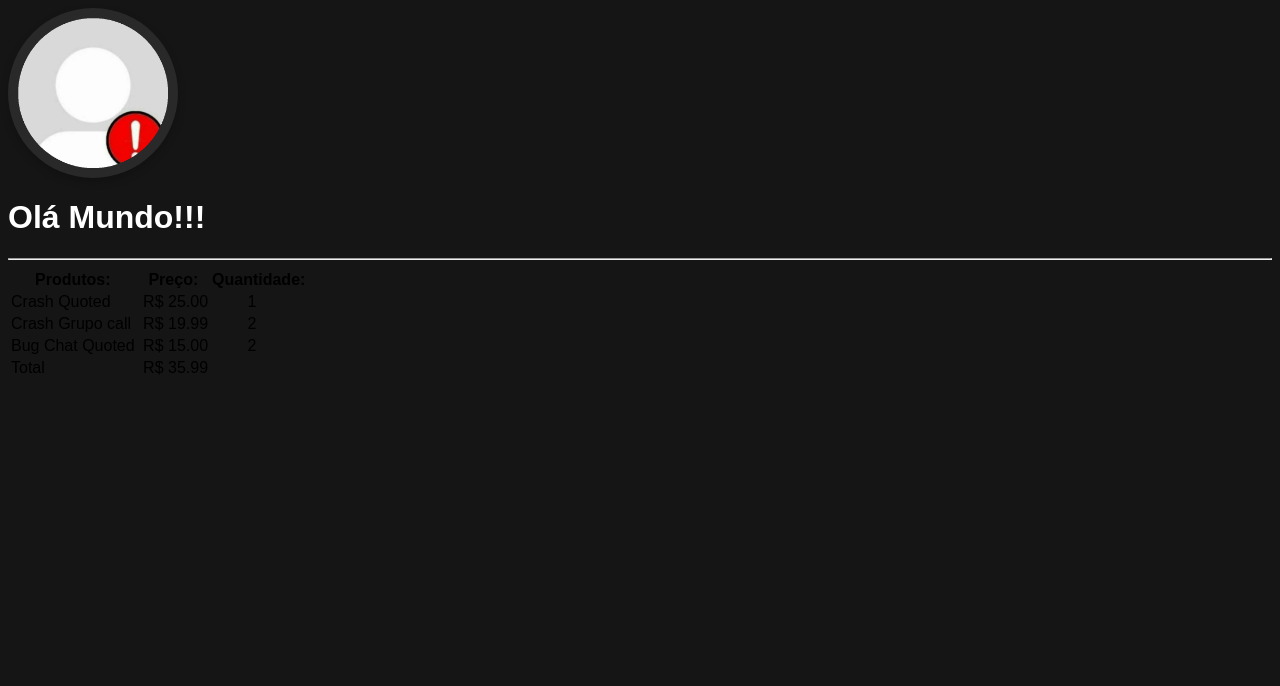
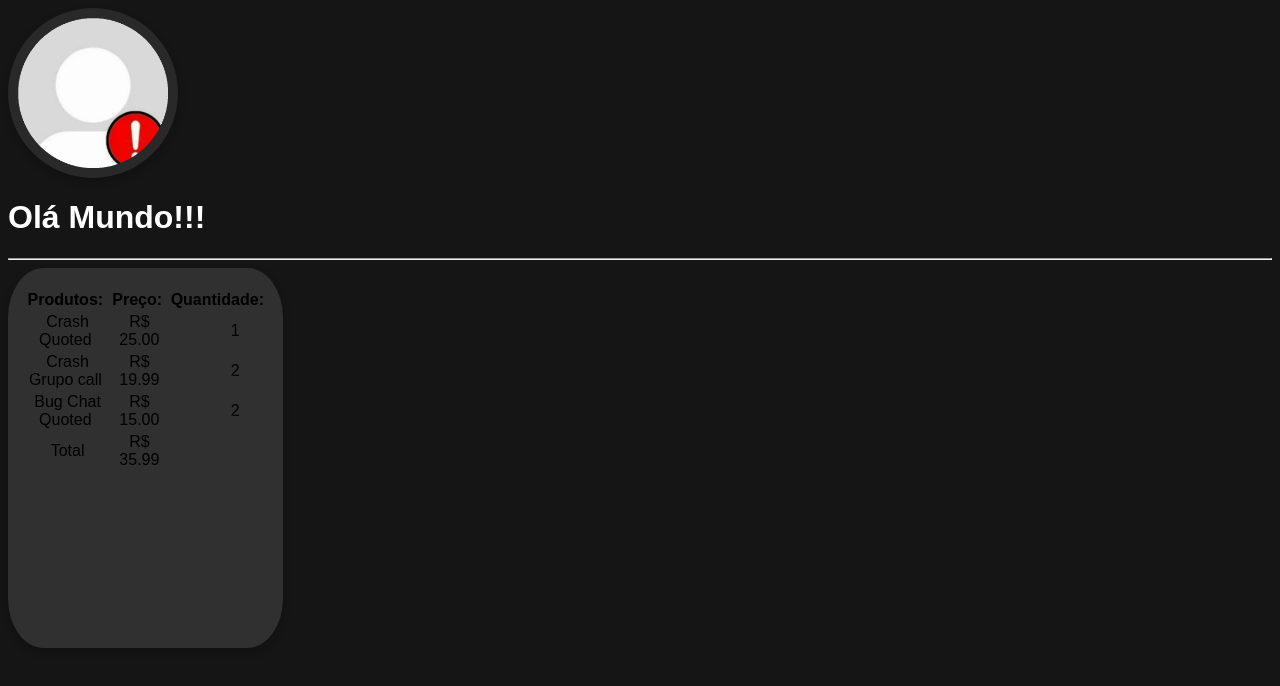
Before and after one commit to gusxtzn/vendas-online, a plain HTML site: page index.html in a window 1280 px wide. Drawn offline with Linux system fonts and the light colour scheme.

Commit message:
Update index.html

```diff
--- a/index.html
+++ b/index.html
@@ -37,7 +37,9 @@
 
 </div>
 
-  <div class="tabela">
+  <div class="tabela-a">
+   <div class="tabela-b">
+    <div class="tabela-c">
 <table>
   <thead>
     <tr>
@@ -70,7 +72,10 @@
     </tr>
   </tfoot>
 </table>
-  <div>
+
+      </div>
+  </div>
+</div>
 
 </body>
 </html>
```
